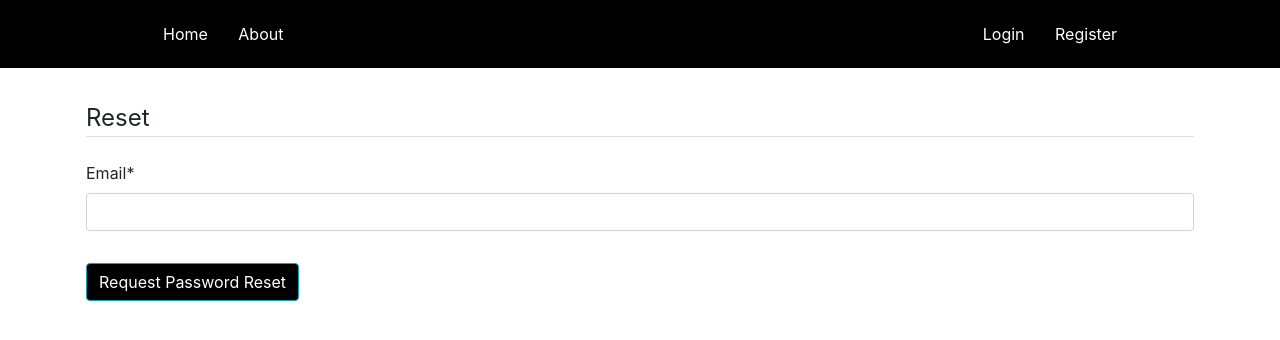
After one commit to jatinsigh/ToDo-Manger, a Django app: page /password-reset/ in a window 1280 px wide. The commit adds this page. Shown: the top 340 px of the page. Run offline with Django 3.2, Linux system fonts and the light colour scheme; some libraries are stand-ins or nearby versions.

Commit message:
Initail commit

```diff
--- a/To_Do_App/urls.py
+++ b/To_Do_App/urls.py
@@ -23,5 +23,17 @@ urlpatterns = [
     path('register/',user_view.register,name='register'),
     path('login/',auth_view.LoginView.as_view(template_name='user/login.html'),name='login'),
     path('logout/', auth_view.LogoutView.as_view(template_name='user/logout.html'), name='logout'),
+    path('password-reset/',
+         auth_view.PasswordResetView.as_view(template_name='user/password_reset.html'),
+         name='password_reset'),
+    path('password-reset/done/',
+         auth_view.PasswordResetDoneView.as_view(template_name='user/password_reset_done.html'),
+         name='password_reset_done'),
+    path('password-reset-confirm/<uidb64>/<token>/',
+         auth_view.PasswordResetConfirmView.as_view(template_name='user/password_reset_confirm.html'),
+         name='password_reset_confirm'),
+    path('password-reset-complete/',
+         auth_view.PasswordResetCompleteView.as_view(template_name='user/password_reset_complete.html'),
+         name='password_reset_complete'),
     path('',include('Activities.urls')),
 ]
--- a/requirements.txt
+++ b/requirements.txt
@@ -1,14 +1,18 @@
 asgiref==3.3.1
 boto3==1.17.2
 botocore==1.20.2
+dj-database-url==0.5.0
 Django==3.1.5
 django-crispy-forms==1.10.0
+django-heroku==0.3.1
 django-storages==1.11.1
 gunicorn==20.0.4
 jmespath==0.10.0
+psycopg2==2.8.6
 python-dateutil==2.8.1
 pytz==2020.5
 s3transfer==0.3.4
 six==1.15.0
 sqlparse==0.4.1
 urllib3==1.26.3
+whitenoise==5.2.0
--- a/user/templates/user/login.html
+++ b/user/templates/user/login.html
@@ -9,7 +9,7 @@
             </fieldset>
             <div class="form-group">
                 <button class="btn btn-outline-info" type="submit">Login</button>
-                <a class="ml-2" href="#">Forgot Password ?</a>
+                <a class="ml-2" href="{% url 'password_reset'%}">Forgot Password ?</a>
             </div>
         <h6>Wanna Create Account ?<a href="{% url 'register'%}" class="ml-2">Register</a></h6>
     </form>
--- /dev/null
+++ b/user/templates/user/password_reset.html
@@ -0,0 +1,14 @@
+{% extends 'Activities/base.html' %}
+{% load crispy_forms_tags%}
+{% block content %}
+    <form method="POST">
+        {% csrf_token %}
+            <fieldset class="form-group">
+                <legend class="border-bottom mb-4">Reset</legend>
+                {{form|crispy}}
+            </fieldset>
+            <div class="form-group">
+                <button class="btn btn-outline-info" type="submit">Request Password Reset</button>
+            </div>
+    </form>
+{% endblock content %}
--- /dev/null
+++ b/user/templates/user/password_reset_complete.html
@@ -0,0 +1,6 @@
+{% extends 'Activities/base.html' %}
+{% load crispy_forms_tags%}
+{% block content %}
+    <div class="alert alert-info">Password Reset Successfully</div>
+    <a class="ml-2" href="{% url 'login'%}">Log In again</a>
+{% endblock content %}
```
Also changed, not shown: To_Do_App/settings.py (+16 -7 lines), user/templates/user/password_reset_confirm.html (added, +14 -0 lines), user/templates/user/password_reset_done.html (added, +7 -0 lines), 1 other file.
